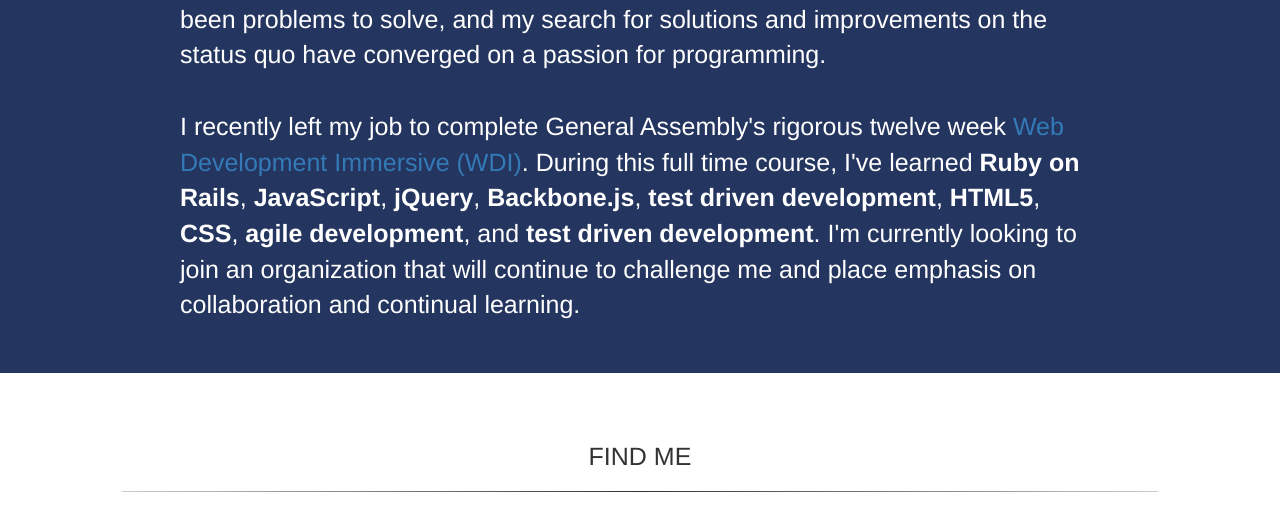
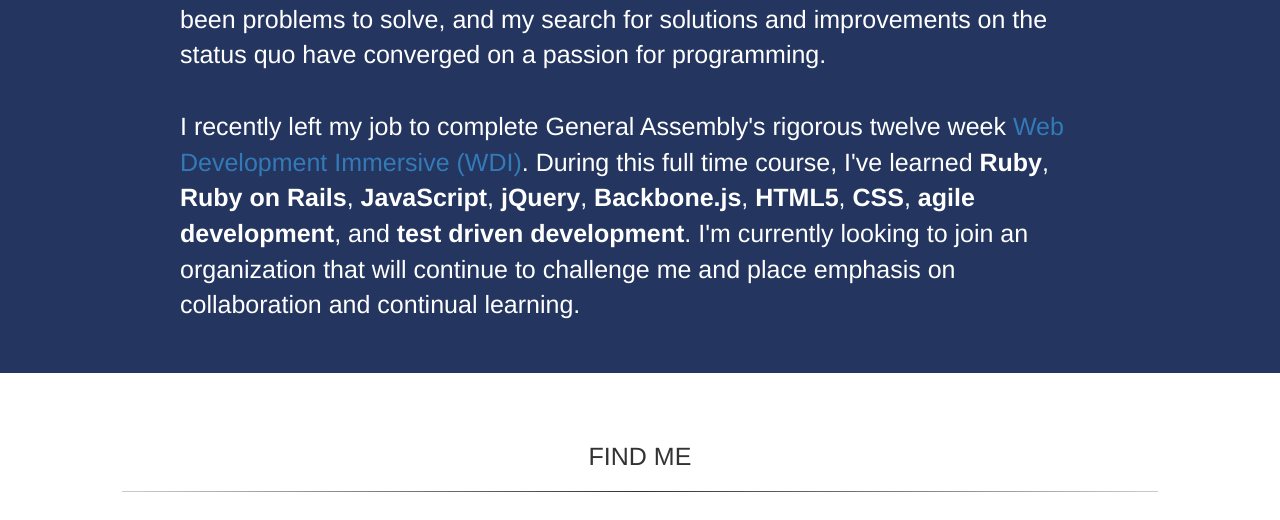
Before and after one commit to kwoodard22/kwoodard22.github.io, a plain HTML site: page index.html in a window 1280 px wide. Shown: the part 1929-2449 px from the top of the page. Drawn offline with nearby package versions, Linux system fonts and the light colour scheme.

Commit message:
fixed error in about section

```diff
--- a/index.html
+++ b/index.html
@@ -149,7 +149,7 @@
               <p>
                 I've studied Arabic and taught English in Jordan on a Fulbright Fellowship, managed contracts and budgets at the International Monetary Fund, and conducted research for a publishing startup. In all my past experiences, there have been problems to solve, and my search for solutions and improvements on the status quo have converged on a passion for programming.</br></br>
 
-                I recently left my job to complete General Assembly's rigorous twelve week <a href="https://generalassemb.ly/education/web-development-immersive">Web Development Immersive (WDI)</a>. During this full time course, I've learned <strong>Ruby on Rails</strong>, <strong>JavaScript</strong>, <strong>jQuery</strong>, <strong>Backbone.js</strong>, <strong>test driven development</strong>, <strong>HTML5</strong>, <strong>CSS</strong>, <strong>agile development</strong>, and <strong>test driven development</strong>. I'm currently looking to join an organization that will continue to challenge me and place emphasis on collaboration and continual learning.
+                I recently left my job to complete General Assembly's rigorous twelve week <a href="https://generalassemb.ly/education/web-development-immersive">Web Development Immersive (WDI)</a>. During this full time course, I've learned <strong>Ruby</strong>, <strong>Ruby on Rails</strong>, <strong>JavaScript</strong>, <strong>jQuery</strong>, <strong>Backbone.js</strong>, <strong>HTML5</strong>, <strong>CSS</strong>, <strong>agile development</strong>, and <strong>test driven development</strong>. I'm currently looking to join an organization that will continue to challenge me and place emphasis on collaboration and continual learning.
               </p>
             </div>
           </div>
```
